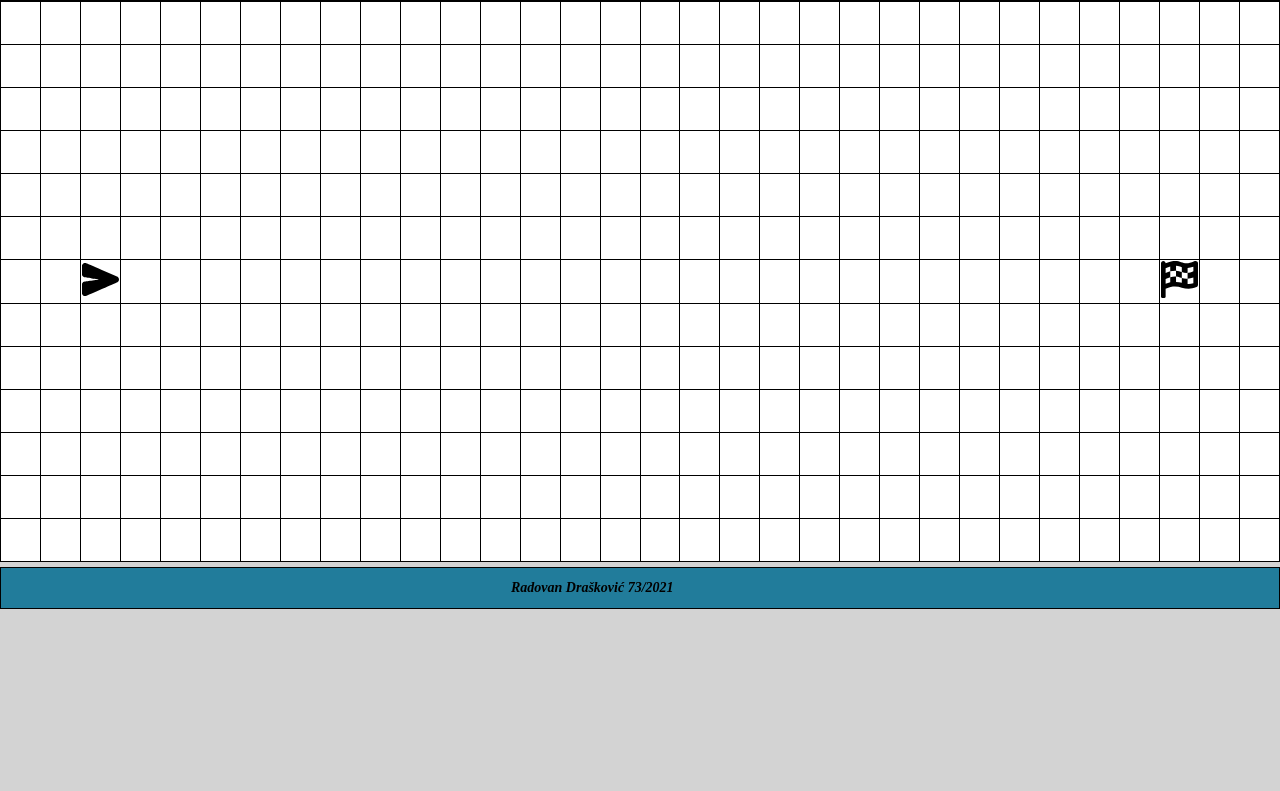
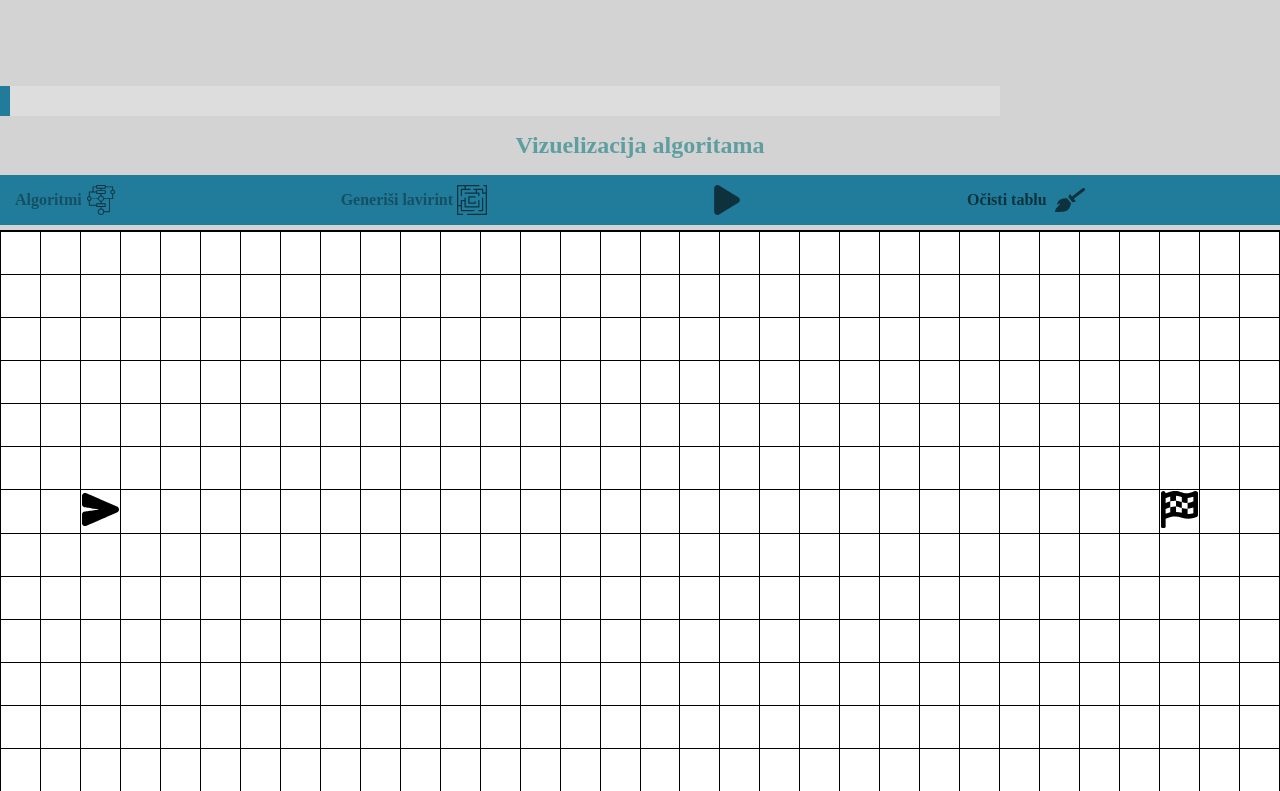
Before and after one commit to Drashko73/Pathfinding-algorithms, a plain HTML site: page HTMLs/visualize.html in a window 1280 px wide. Shown: the part 114-905 px from the top of the page. Before the commit the page ends 800 px from the top, so only its background shows below. Drawn offline with Linux system fonts and the light colour scheme; files that its build step writes are made by us from their sources; a web font is replaced by a local one.

Commit message:
Added style for Load Bar

```diff
--- a/StyleSheets/visualize.css
+++ b/StyleSheets/visualize.css
@@ -122,6 +122,27 @@ div#padding option {
     cursor: pointer;
 }
 
+/* LOAD BAR */
+#loadBar {
+    width: 1000px;
+    margin-top: 200px;
+    background-color: #ddd;
+}
+
+#myBar {
+    width: 1%;
+    height: 30px;
+    background-color: rgb(33, 124, 155);
+    color: white;
+    font-weight: bold;
+    display: flex;
+    align-items: center;
+}
+
+#tekstBar {
+    margin-left: 5px;
+}
+
 /* FOOTER */
 div#footer {
     background-color: rgb(33, 124, 155);
```
